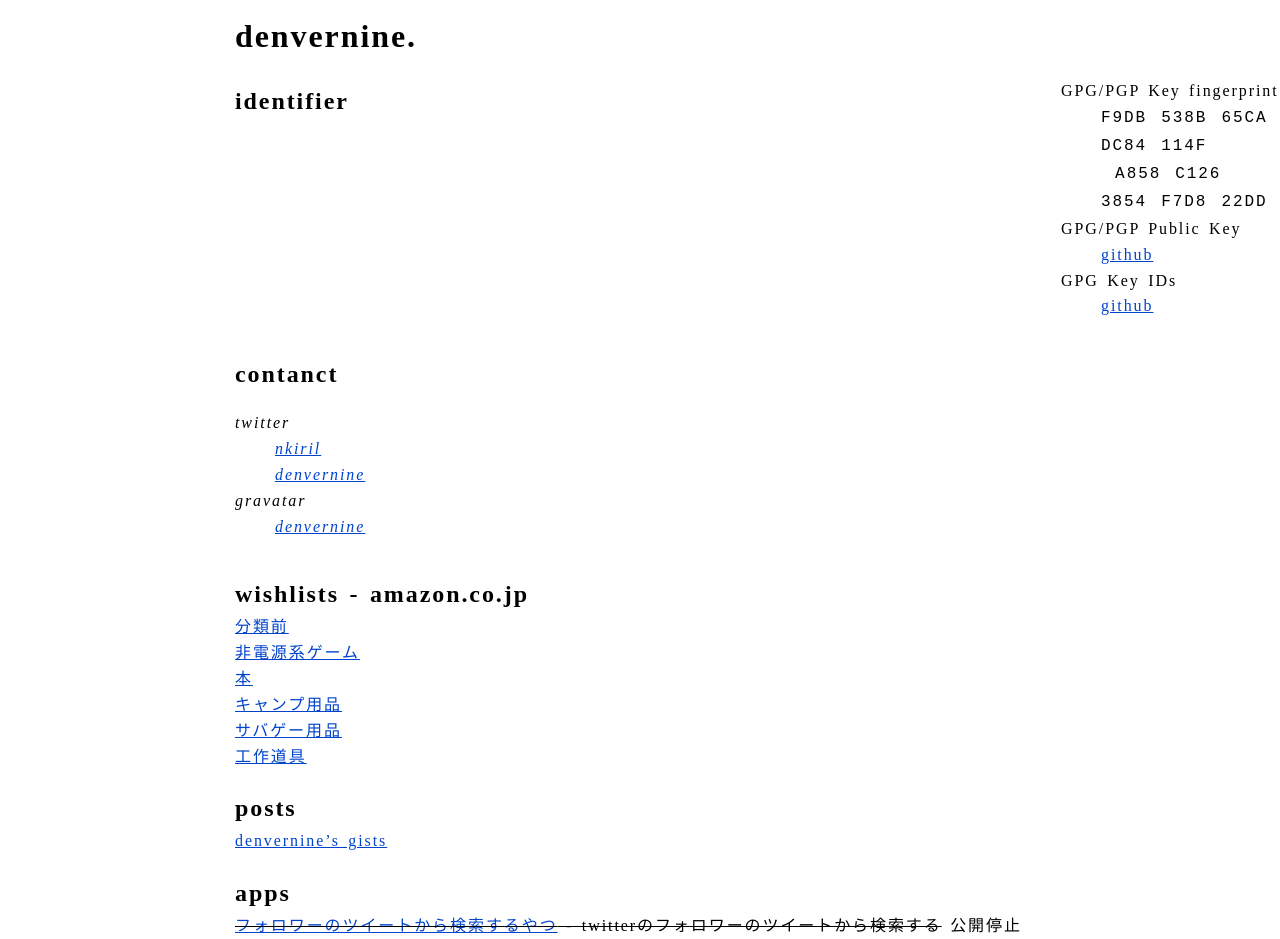
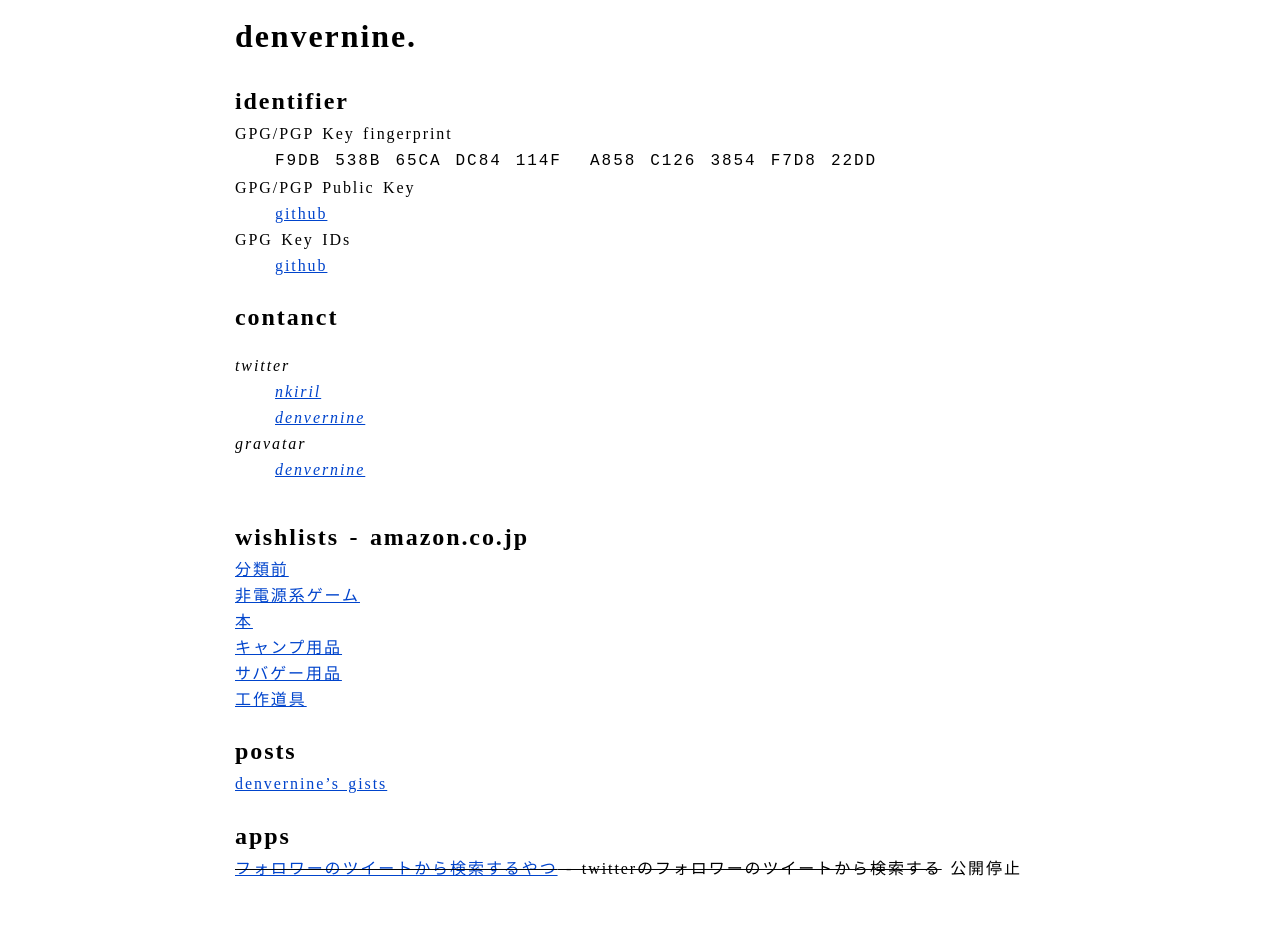
Before and after one commit to denvernine/denvernine.github.io, a Jekyll site: the page built from index.html, in a window 1280 px wide. Built offline with Jekyll 4.4.1, drawn with Linux system fonts in a browser that asks for light colours; after the commit the page ends 900 px from its top, so only the background shows below that.

Commit message:
fix layout

```diff
--- a/index.html
+++ b/index.html
@@ -4,7 +4,7 @@ title: index
 
 <section class="grid container">
   <h2 class="grid item">identifier</h2>
-  <dl style="list-style: none;">
+  <dl class="grid item" style="list-style: none;">
     <dt>GPG/PGP Key fingerprint
     <dd><code>F9DB 538B 65CA DC84 114F &nbsp;A858 C126 3854 F7D8 22DD</code>
     <dt>GPG/PGP Public Key
```
